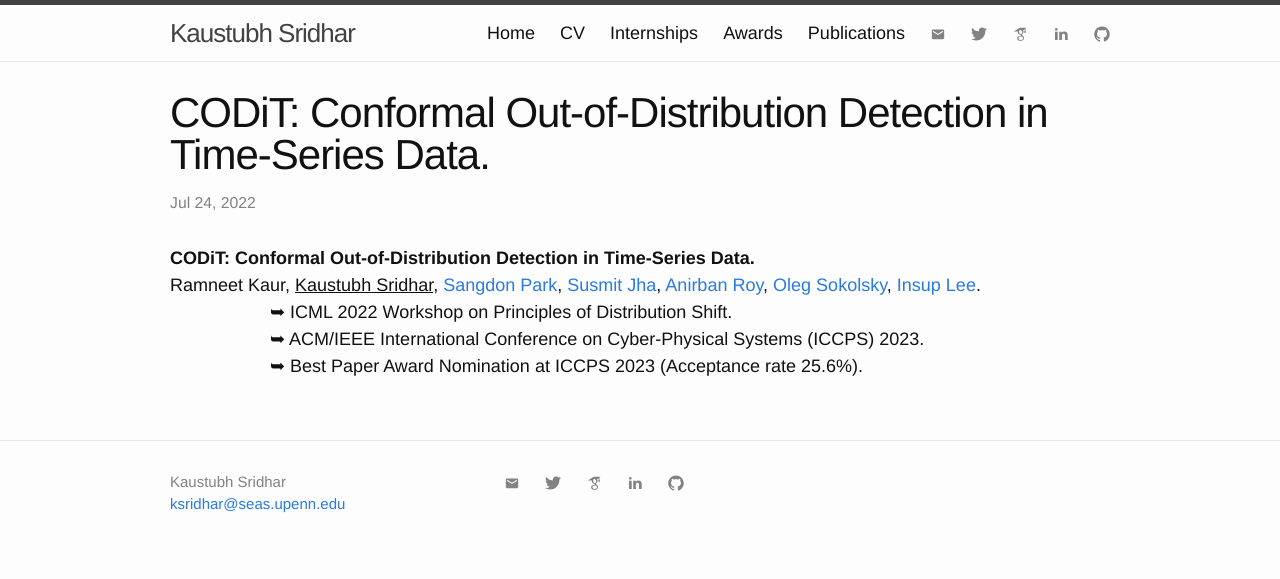
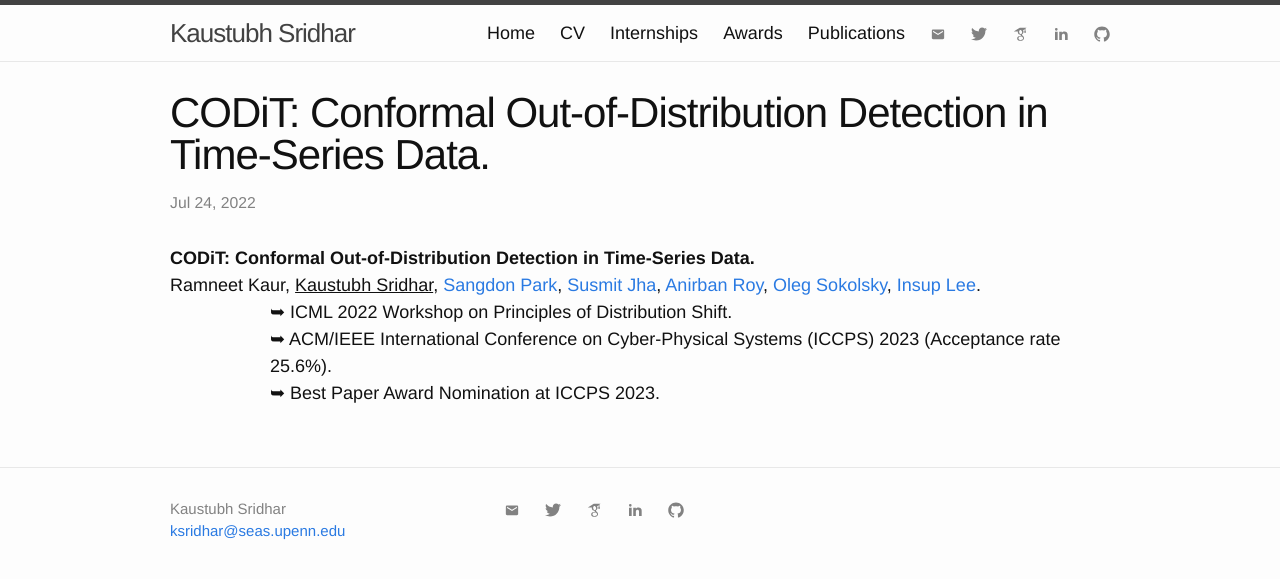
Before and after one commit to kaustubhsridhar/kaustubhsridhar.github.io, a Jekyll site: the page built from _posts/2022-07-24-CoDiT.md, in a window 1280 px wide. Shown: the top 579 px of the page. Built offline with Jekyll 4.4.1, drawn with Linux system fonts in a browser that asks for light colours; comment, search, counter and statistics services are not loaded.

Commit message:
Update 2022-07-24-CoDiT.md

```diff
--- a/_posts/2022-07-24-CoDiT.md
+++ b/_posts/2022-07-24-CoDiT.md
@@ -1,7 +1,7 @@
 ---
 layout: research
 title:  "CODiT: Conformal Out-of-Distribution Detection in Time-Series Data."
-rinfo: Ramneet Kaur, <u>Kaustubh Sridhar</u>, <a href="https://sangdon.github.io/">Sangdon Park</a>, <a href="https://susmitjha.github.io/">Susmit Jha</a>, <a href="https://scholar.google.com/citations?user=N9eSuR4AAAAJ&hl=en">Anirban Roy</a>, <a href="https://www.cis.upenn.edu/~sokolsky/">Oleg Sokolsky</a>, <a href="https://www.cis.upenn.edu/~lee/home/index.shtml">Insup Lee</a>. <ul>➥ ICML 2022 Workshop on Principles of Distribution Shift.<br>➥ ACM/IEEE International Conference on Cyber-Physical Systems (ICCPS) 2023.<br>➥ Best Paper Award Nomination at ICCPS 2023 (Acceptance rate 25.6%).</ul>
+rinfo: Ramneet Kaur, <u>Kaustubh Sridhar</u>, <a href="https://sangdon.github.io/">Sangdon Park</a>, <a href="https://susmitjha.github.io/">Susmit Jha</a>, <a href="https://scholar.google.com/citations?user=N9eSuR4AAAAJ&hl=en">Anirban Roy</a>, <a href="https://www.cis.upenn.edu/~sokolsky/">Oleg Sokolsky</a>, <a href="https://www.cis.upenn.edu/~lee/home/index.shtml">Insup Lee</a>. <ul>➥ ICML 2022 Workshop on Principles of Distribution Shift.<br>➥ ACM/IEEE International Conference on Cyber-Physical Systems (ICCPS) 2023 (Acceptance rate 25.6%).<br>➥ Best Paper Award Nomination at ICCPS 2023.</ul>
 pdf: https://arxiv.org/abs/2207.11769
 date:   2022-07-24 22:00:00
 types: []
```
